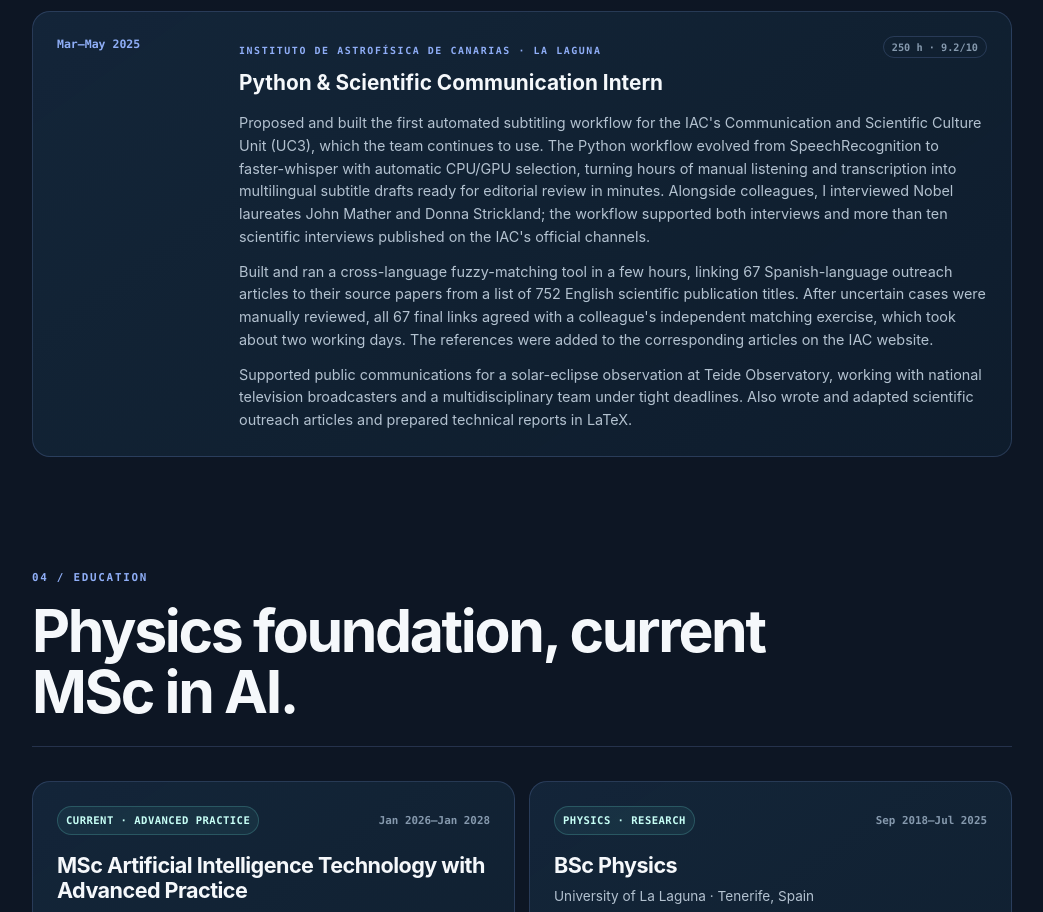
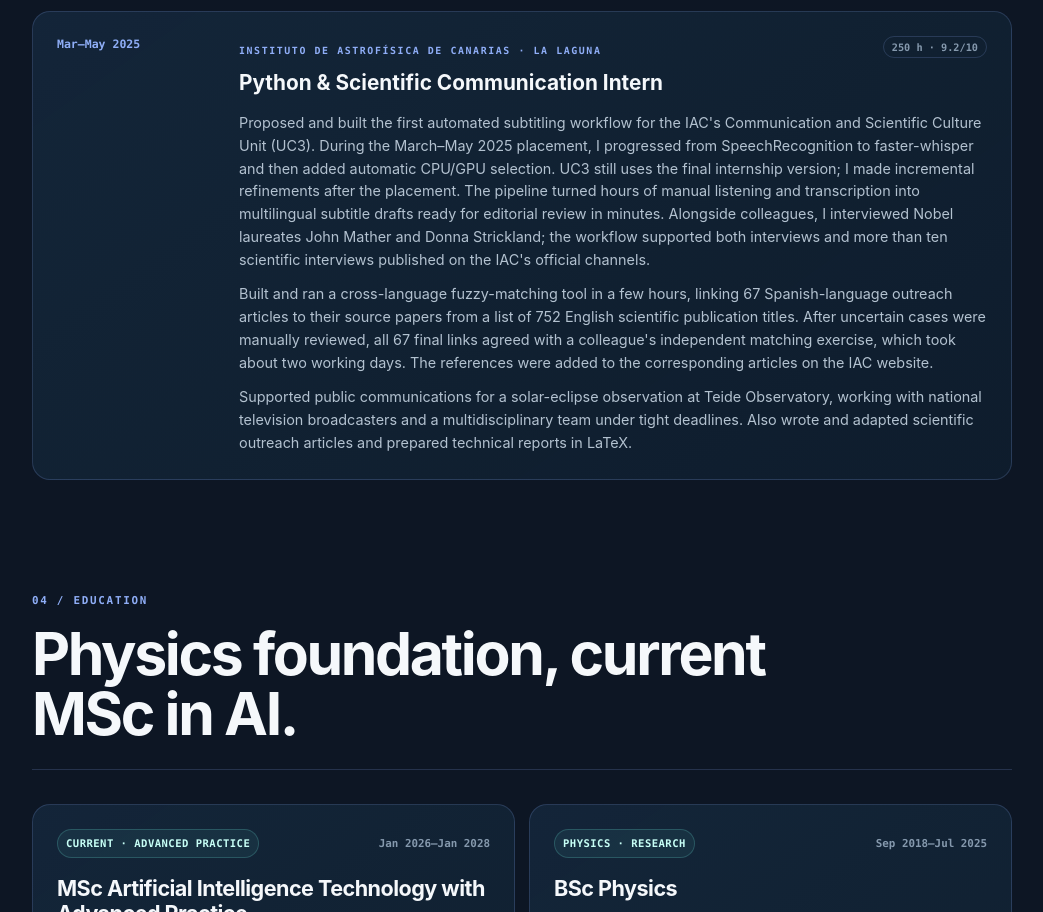
Before and after one commit to albertoreyescastro/albertoreyescastro.github.io, a plain HTML site: page index.html in a window 1280 px wide. Shown: the part 5098-6010 px from the top of the page, without its empty margins (118-1161 px from the left). Drawn offline with Linux system fonts and the light colour scheme.

Commit message:
docs: clarify Whisper was finalised during IAC placement

```diff
--- a/index.html
+++ b/index.html
@@ -420,8 +420,9 @@
             </div>
             <p>
               Proposed and built the first automated subtitling workflow for the IAC's Communication and Scientific
-              Culture Unit (UC3), which the team continues to use. The Python workflow evolved from SpeechRecognition
-              to faster-whisper with automatic CPU/GPU selection, turning hours of manual listening and transcription
+              Culture Unit (UC3). During the March–May 2025 placement, I progressed from SpeechRecognition to
+              faster-whisper and then added automatic CPU/GPU selection. UC3 still uses the final internship version;
+              I made incremental refinements after the placement. The pipeline turned hours of manual listening and transcription
               into multilingual subtitle drafts ready for editorial review in minutes. Alongside colleagues, I
               interviewed Nobel laureates John Mather and Donna Strickland; the workflow supported both interviews
               and more than ten scientific interviews published on the IAC's official channels.
```
